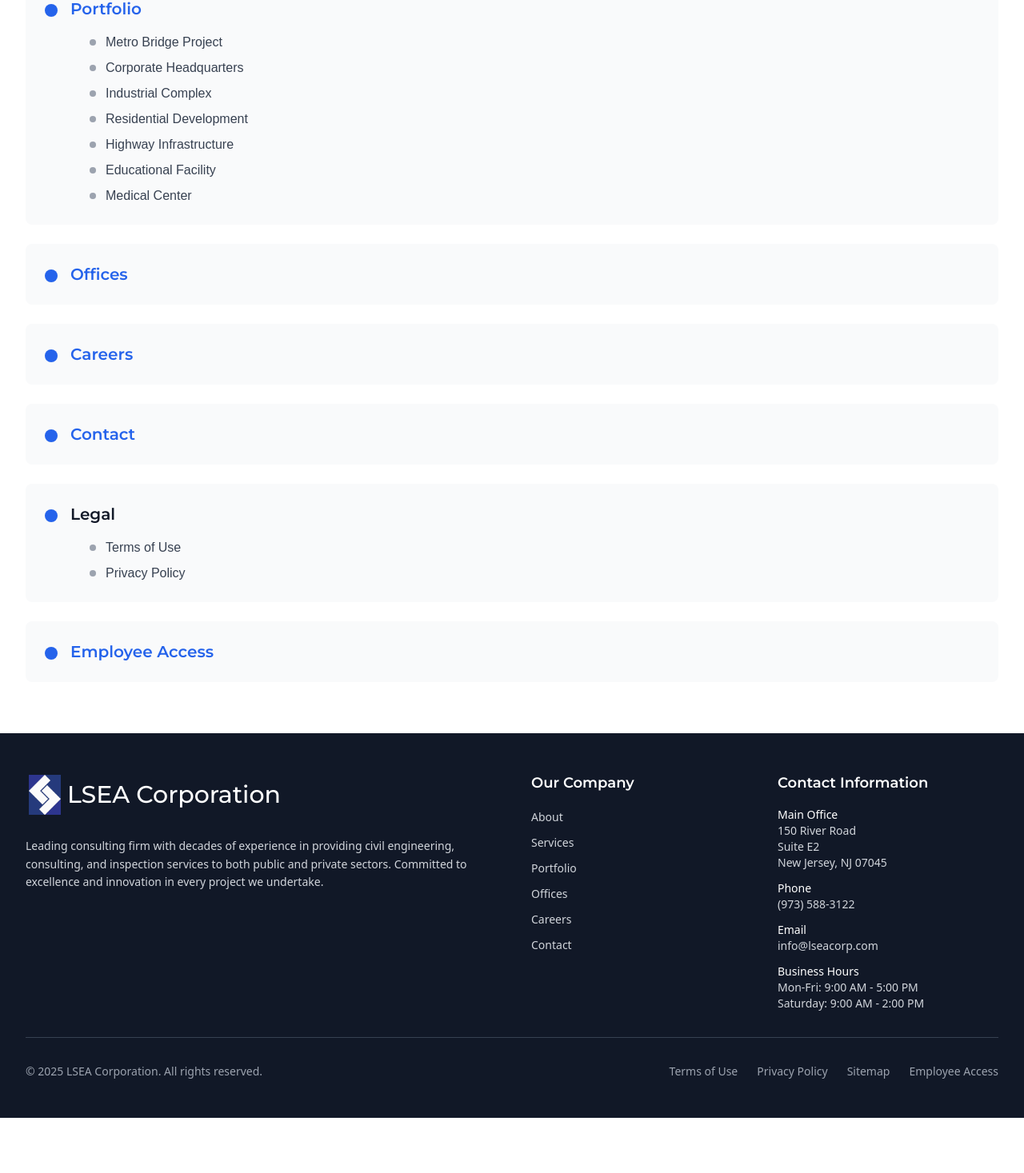
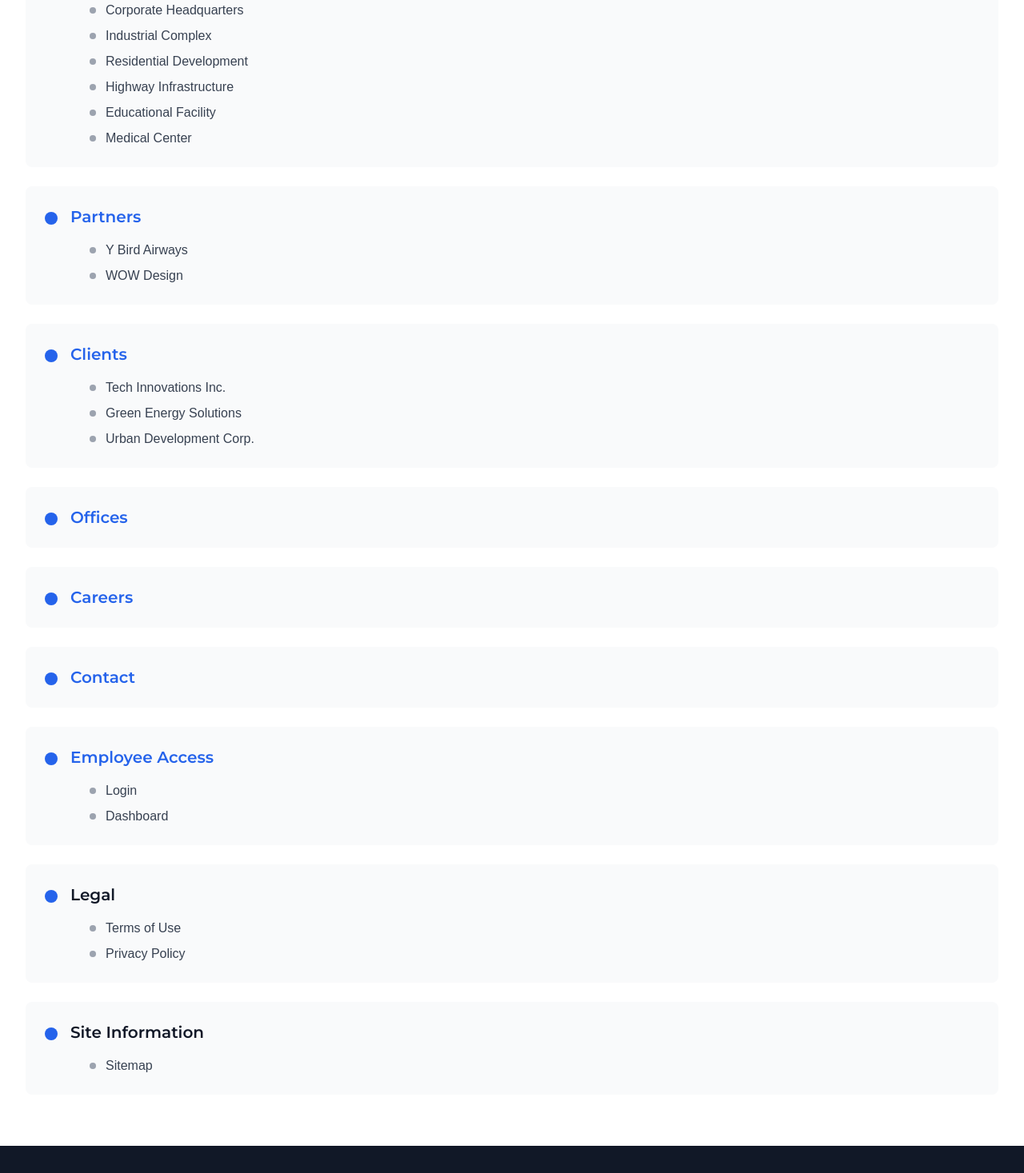
Before and after one commit to alballer08/lsea-corp-site, a React (Vite) app: page /sitemap in a window 1280 px wide. Shown: the part 1330-2797 px from the top of the page at 80% size. Before the commit the page ends 2728 px from the top, so only its background shows below. Built offline with nearby package versions, Linux system fonts and the light colour scheme.

Commit message:
Update site map

```diff
--- a/src/pages/Sitemap.tsx
+++ b/src/pages/Sitemap.tsx
@@ -18,10 +18,7 @@ const Sitemap = () => {
     {
       name: 'About',
       url: '/about',
-      children: [
-        { name: 'Partners - Y Bird Airways', url: '/partners/ybirdairways' },
-        { name: 'Partners - WOW Design', url: '/partners/wowdesign' }
-      ]
+      children: []
     },
     {
       name: 'Services',
@@ -52,6 +49,23 @@ const Sitemap = () => {
       ]
     },
     {
+      name: 'Partners',
+      url: '/partners',
+      children: [
+        { name: 'Y Bird Airways', url: '/partners/ybirdairways' },
+        { name: 'WOW Design', url: '/partners/wowdesign' }
+      ]
+    },
+    {
+      name: 'Clients',
+      url: '/clients',
+      children: [
+        { name: 'Tech Innovations Inc.', url: '/clients/tech-innovations' },
+        { name: 'Green Energy Solutions', url: '/clients/green-energy' },
+        { name: 'Urban Development Corp.', url: '/clients/urban-development' }
+      ]
+    },
+    {
       name: 'Offices',
       url: '/offices',
       children: []
@@ -67,6 +81,14 @@ const Sitemap = () => {
       children: []
     },
     {
+      name: 'Employee Access',
+      url: '/employee-access',
+      children: [
+        { name: 'Login', url: '/login' },
+        { name: 'Dashboard', url: '/dashboard' }
+      ]
+    },
+    {
       name: 'Legal',
       url: '#',
       children: [
@@ -75,9 +97,11 @@ const Sitemap = () => {
       ]
     },
     {
-      name: 'Employee Access',
-      url: '/employee-access',
-      children: []
+      name: 'Site Information',
+      url: '#',
+      children: [
+        { name: 'Sitemap', url: '/sitemap' }
+      ]
     }
   ];
 
```
